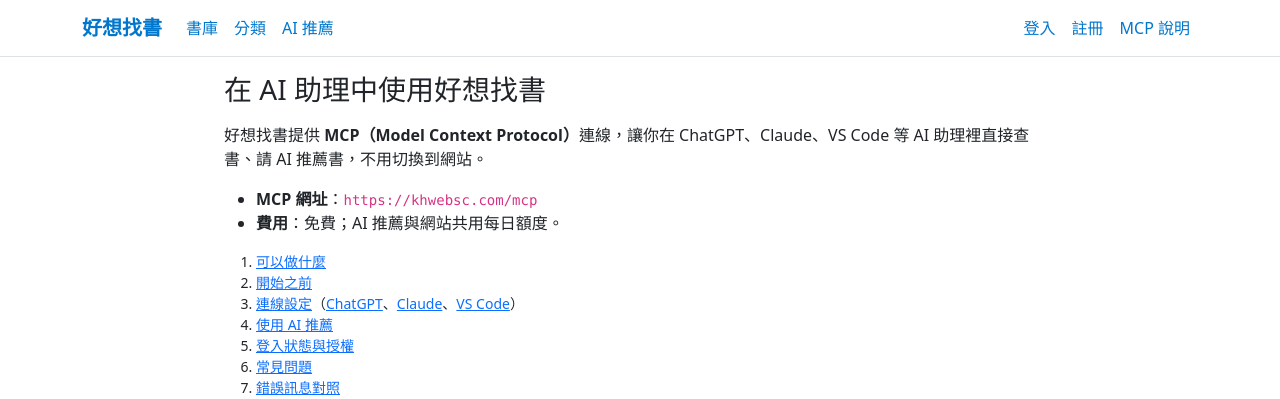
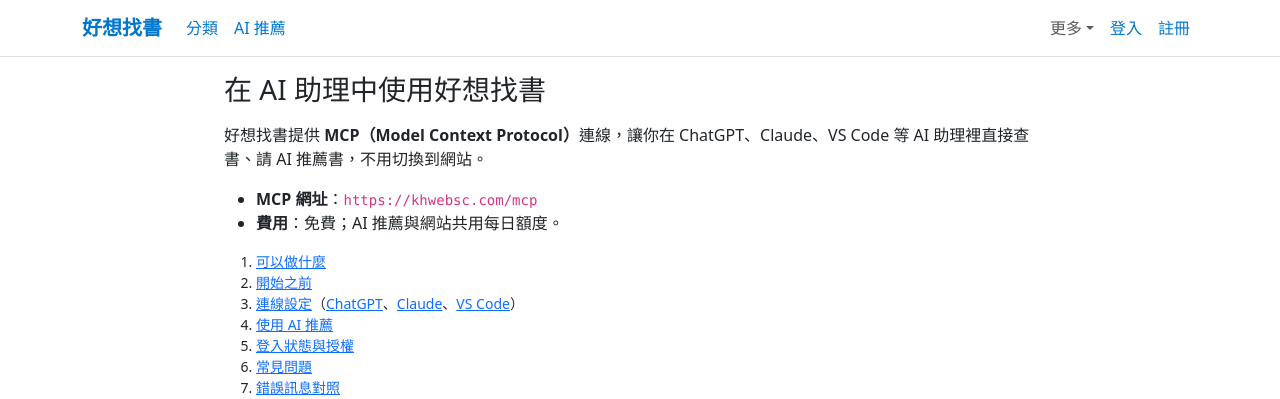
Before and after one commit to Arthur801/Book-Finder, an ASP.NET Core app: page /mcp-guide in a window 1280 px wide. Shown: the top 399 px of the page. Run offline with ASP.NET Core 8, Linux system fonts and the light colour scheme; style sheets or scripts are compiled from the project's sources; the project's own start-up code is not run, and a stand-in starts its controllers and pages; some libraries are stand-ins or nearby versions.

Commit message:
feat(ui): consolidate library, MCP and logout into More menu
Header drops the 書庫 link and keeps 分類 and AI 推薦 (data-tour anchors).
A Bootstrap dropdown 更多 (ul#nav-more-menu) holds 個人書單 (signed in),
MCP 說明, 功能導覽 (/categories#guide, not built yet), and for signed-in
users a divider and a POST logout form with the antiforgery token. The
member name link stays beside it. A noscript fallback keeps 個人書單, MCP
說明 and a POST logout form when JavaScript is off.

Co-Authored-By: Claude Opus 5.5 <noreply@anthropic.com>

```diff
--- a/Views/Shared/_Layout.cshtml
+++ b/Views/Shared/_Layout.cshtml
@@ -21,28 +21,58 @@
                 </button>
                 <div class="collapse navbar-collapse" id="main-navbar">
                     <ul class="navbar-nav me-auto">
-                        <li class="nav-item"><a class="nav-link" href="/books">書庫</a></li>
-                        <li class="nav-item"><a class="nav-link" href="/categories">分類</a></li>
-                        <li class="nav-item"><a class="nav-link" href="/ai">AI 推薦</a></li>
+                        <li class="nav-item"><a class="nav-link" href="/categories" data-tour="nav-categories">分類</a></li>
+                        <li class="nav-item"><a class="nav-link" href="/ai" data-tour="nav-ai">AI 推薦</a></li>
                     </ul>
+                    @{ var signedIn = User.Identity?.IsAuthenticated == true; }
                     <ul class="navbar-nav">
-                        @if (User.Identity?.IsAuthenticated == true)
+                        <li class="nav-item dropdown">
+                            <button type="button" class="nav-link dropdown-toggle" data-bs-toggle="dropdown" aria-expanded="false" data-tour="nav-more">更多</button>
+                            <ul class="dropdown-menu dropdown-menu-end" id="nav-more-menu">
+                                @if (signedIn)
+                                {
+                                    <li><a class="dropdown-item" href="/account#library">個人書單</a></li>
+                                }
+                                <li><a class="dropdown-item" href="/mcp-guide">MCP 說明</a></li>
+                                <li><a class="dropdown-item" href="/categories#guide">功能導覽</a></li>
+                                @if (signedIn)
+                                {
+                                    <li><hr class="dropdown-divider"></li>
+                                    <li>
+                                        <form method="post" asp-controller="Account" asp-action="Logout">
+                                            <button type="submit" class="dropdown-item">登出</button>
+                                        </form>
+                                    </li>
+                                }
+                            </ul>
+                        </li>
+                        @if (signedIn)
                         {
-                            <li class="nav-item"><a class="nav-link" href="/account#library">個人書單</a></li>
-                            <li class="nav-item"><a class="nav-link" href="/account">@User.Identity.Name</a></li>
-                            <li class="nav-item">
-                                <form method="post" asp-controller="Account" asp-action="Logout">
-                                    <button type="submit" class="btn btn-link nav-link">登出</button>
-                                </form>
-                            </li>
+                            <li class="nav-item"><a class="nav-link" href="/account">@User.Identity?.Name</a></li>
                         }
                         else
                         {
                             <li class="nav-item"><a class="nav-link" href="/account/login">登入</a></li>
                             <li class="nav-item"><a class="nav-link" href="/account/register">註冊</a></li>
                         }
-                        <li class="nav-item"><a class="nav-link" href="/mcp-guide">MCP 說明</a></li>
                     </ul>
+                    <noscript>
+                        <ul class="navbar-nav">
+                            @if (signedIn)
+                            {
+                                <li class="nav-item"><a class="nav-link" href="/account#library">個人書單</a></li>
+                            }
+                            <li class="nav-item"><a class="nav-link" href="/mcp-guide">MCP 說明</a></li>
+                            @if (signedIn)
+                            {
+                                <li class="nav-item">
+                                    <form method="post" asp-controller="Account" asp-action="Logout">
+                                        <button type="submit" class="btn btn-link nav-link">登出</button>
+                                    </form>
+                                </li>
+                            }
+                        </ul>
+                    </noscript>
                 </div>
             </div>
         </nav>
```
